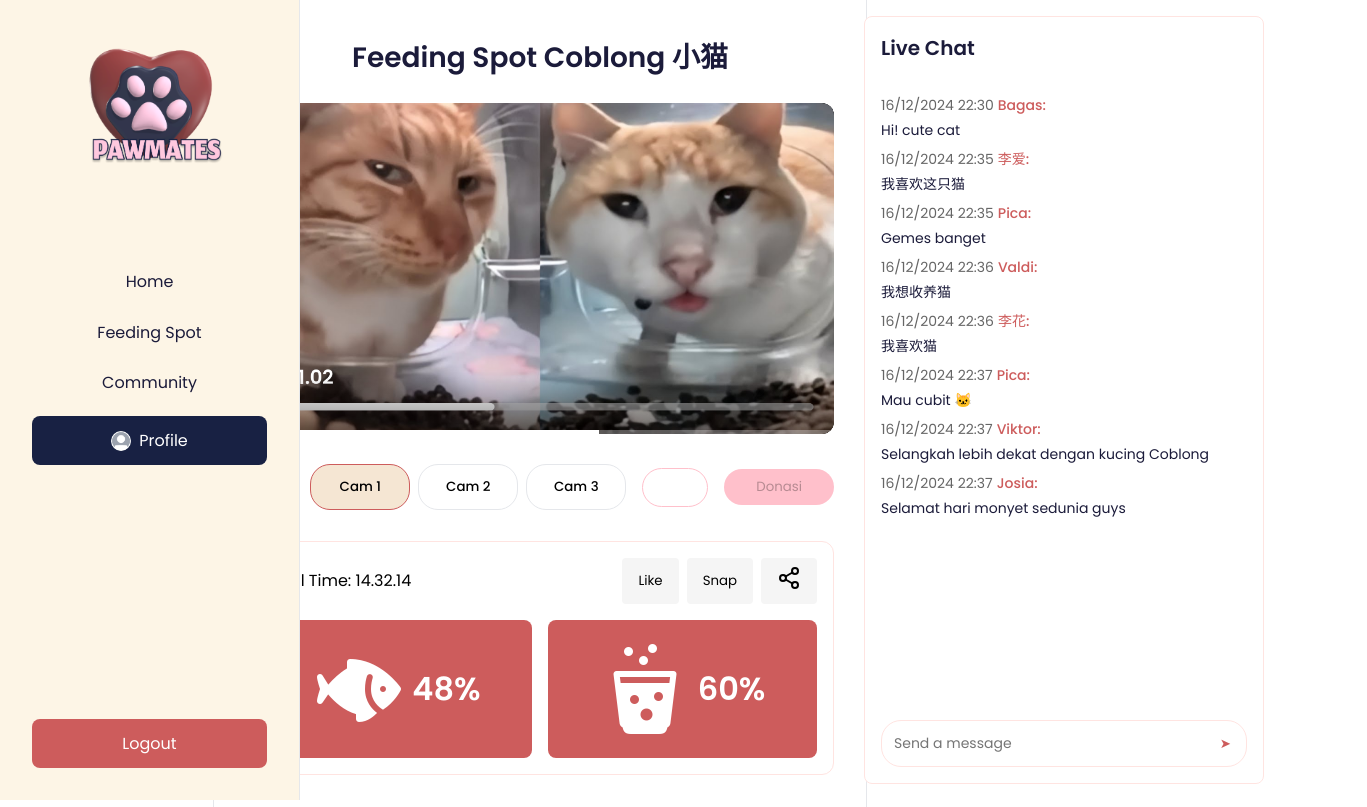
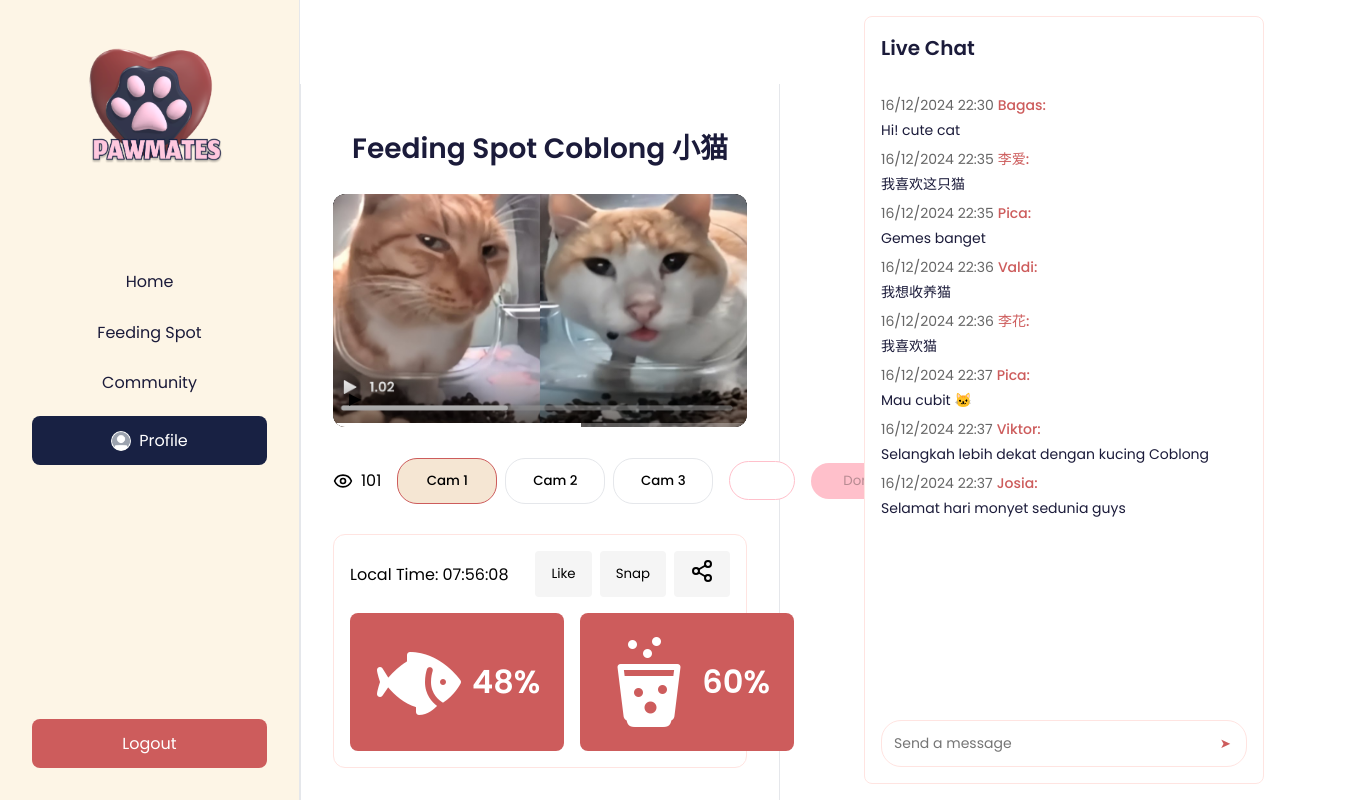
Before and after one commit to tvaldig/pawmates-lasti, a React (Create React App) app in the folder client/: page /home in a window 1280 px wide. Shown: the whole page, 1367 px wide, since content can reach past the window. Built offline with nearby package versions, Linux system fonts and the light colour scheme; sample sign-in values are in the browser's storage.

Commit message:
feat : add real-time display

```diff
--- a/client/src/home.css
+++ b/client/src/home.css
@@ -11,6 +11,8 @@
   min-height: 100vh;
   background-color: white;
   position: relative;
+  width: 100vw;
+  height: 100vh;
 }
 
 /* Tampilan Sidebar */
--- a/client/src/home.js
+++ b/client/src/home.js
@@ -1,3 +1,256 @@
+// import React, { useState, useEffect } from 'react';
+// import { Share2, Eye} from 'lucide-react';
+// import logo from "./assets/pawmateslogo.png";
+// import profileicon from "./assets/profile.png";
+// import FishFood from "./assets/FishFood.png";
+// import SparklingWater from "./assets/SparklingWater.png";
+// import catcam from "./assets/catcam.png";
+// import catcam2 from "./assets/catcam2.png";
+// import catcam3 from "./assets/catcam3.png";
+// import { useNavigate } from "react-router-dom";
+// import './home.css';
+
+// const PawMatesHome = () => {
+//   const [currentCam, setCurrentCam] = useState('cam1');
+//   const [donationAmount, setDonationAmount] = useState('');
+//   const navigate = useNavigate();
+
+//   const getCamImage = () => {
+//     switch(currentCam) {
+//       case 'cam1':
+//         return catcam;
+//       case 'cam2':
+//         return catcam2;
+//       case 'cam3':
+//         return catcam3;
+//       default:
+//         return catcam;
+//     }
+//   };
+
+//   const handleLogout = (e) => {
+//     e.preventDefault();
+//     localStorage.removeItem('token');
+//     localStorage.removeItem('userId');
+//     navigate("/");
+//   };
+
+//   useEffect(() => {
+//     const script = document.createElement("script");
+//     script.src = "https://app.sandbox.midtrans.com/snap/snap.js";
+//     script.setAttribute("data-client-key", "SB-Mid-client-aipU0Myo3pDpeGME");
+//     script.async = true;
+//     document.body.appendChild(script);
+//     return () => {
+//       document.body.removeChild(script);
+//     };
+//   }, []);
+
+//   const handleDonate = () => {
+//     if (!donationAmount) {
+//       alert("Please enter a donation amount.");
+//       return;
+//     }
+//     fetch("http://localhost:8080/transaction", {
+//       method: "POST",
+//       headers: {
+//         "Content-Type": "application/json",
+//       },
+//       body: JSON.stringify({ gross_amount: donationAmount }),
+//     })
+//       .then((response) => {
+//         if (!response.ok) {
+//           throw new Error(`HTTP error! Status: ${response.status}`);
+//         }
+//         return response.json();
+//       })
+//       .then((data) => {
+//         const transactionToken = data.transactionToken;
+
+//         if (window.snap) {
+//           window.snap.pay(transactionToken, {
+//             onSuccess: function (result) {
+//               console.log("Payment Success:", result);
+//             },
+//             onPending: function (result) {
+//               console.log("Payment Pending:", result);
+//             },
+//             onError: function (result) {
+//               console.error("Payment Error:", result);
+//             },
+//             onClose: function () {
+//               console.log("Payment popup closed without completing the payment.");
+//             },
+//           });
+//         } else {
+//           console.error("Midtrans Snap.js not loaded properly.");
+//         }
+//       })
+//       .catch((error) => {
+//         console.error("Error fetching transaction token:", error);
+//       });
+//   };
+
+//   return (
+//     <div className="container">
+//       {/* Left Sidebar */}
+//       <div className="sidebar">
+//         <div className="logo-container">
+//           <img src={logo} alt="Pawmates Logo" className="logo" />
+//         </div>
+
+//         <nav className="nav-menu">
+//           <button className="nav-item">Home</button>
+//           <button className="nav-item">Feeding Spot</button>
+//           <button className="nav-item">Community</button>
+//           <button className="nav-item profile-btn">
+//             <img src={profileicon} alt="Profile" className="profile-icon" />
+//             Profile
+//           </button>
+//         </nav>
+
+//         <button className="logout-btn" onClick={handleLogout}>Logout</button>
+//       </div>
+
+//       {/* Main Content */}
+//       <main className="main-content">
+//         <h1 className="page-title">Feeding Spot Coblong 小猫</h1>
+
+//         {/* Video Player with Fixed Aspect Ratio */}
+//         <div className="video-container">
+//           <div className="video-wrapper">
+//             <img src={getCamImage()} alt="Cat feed" className="video-feed" />
+//             <div className="video-controls-overlay">
+//               <div className="play-button">▶</div>
+//               <div className="progress-bar">
+//                 <div className="progress-bar-fill"></div>
+//               </div>
+//             </div>
+//           </div>
+//         </div>
+
+//         {/* Video Controls */}
+//         <div className="controls-section">
+//           <div className="views">
+//             <Eye className="eye-icon" />
+//             <span>101</span>
+//           </div>
+
+//           <div className="camera-controls">
+//             <button
+//               className={`cam-button ${currentCam === 'cam1' ? 'cam-active' : ''}`}
+//               onClick={() => setCurrentCam('cam1')}
+//             >
+//               Cam 1
+//             </button>
+//             <button
+//               className={`cam-button ${currentCam === 'cam2' ? 'cam-active' : ''}`}
+//               onClick={() => setCurrentCam('cam2')}
+//             >
+//               Cam 2
+//             </button>
+//             <button
+//               className={`cam-button ${currentCam === 'cam3' ? 'cam-active' : ''}`}
+//               onClick={() => setCurrentCam('cam3')}
+//             >
+//               Cam 3
+//             </button>
+//           </div>
+//           <input
+//             type="number"
+//             placeholder="Nominal"
+//             className="input-field"
+//             value={donationAmount}
+//             onChange={(e) => setDonationAmount(e.target.value)}
+//           />
+//           <button
+//             className="donate-button"
+//             onClick={handleDonate}
+//             disabled={!donationAmount}
+//           >
+//             Donasi
+//           </button>
+//         </div>
+
+//         {/* Stats Section */}
+//         <div className="stats-container">
+//           <div className="stats-header">
+//             <span className="local-time">Local Time: 14.32.14</span>
+//             <div className="action-buttons">
+//               <button>Like</button>
+//               <button>Snap</button>
+//               <button><Share2 /></button>
+//             </div>
+//           </div>
+
+//           <div className="stats-grid">
+//             <div className="stat-box">
+//               <img className="drink-icon" alt="Fish Food" src={FishFood}/>
+//               <span className="stat-value">48%</span>
+//             </div>
+//             <div className="stat-box">
+//               <img className="drink-icon" alt="Fish Food" src={SparklingWater}/>
+//               <span className="stat-value">60%</span>
+//             </div>
+//           </div>
+//         </div>
+//       </main>
+
+//       {/* Chat Section */}
+//       <aside className="chat-section">
+//         <h2 className="chat-title">Live Chat</h2>
+//         <div className="chat-messages">
+//           <div className="chat-message">
+//             <span className="message-time">16/12/2024 22:30</span>
+//             <span className="message-author">Bagas:</span>
+//             <span className="message-text">Hi! cute cat</span>
+//           </div>
+//           <div className="chat-message">
+//             <span className="message-time">16/12/2024 22:35</span>
+//             <span className="message-author">李爱:</span>
+//             <span className="message-text">我喜欢这只猫</span>
+//           </div>
+//           <div className="chat-message">
+//             <span className="message-time">16/12/2024 22:35</span>
+//             <span className="message-author">Pica:</span>
+//             <span className="message-text">Gemes banget</span>
+//           </div>
+//           <div className="chat-message">
+//             <span className="message-time">16/12/2024 22:36</span>
+//             <span className="message-author">Valdi:</span>
+//             <span className="message-text">我想收养猫</span>
+//           </div>
+//           <div className="chat-message">
+//             <span className="message-time">16/12/2024 22:36</span>
+//             <span className="message-author">李花:</span>
+//             <span className="message-text">我喜欢猫</span>
+//           </div>
+//           <div className="chat-message">
+//             <span className="message-time">16/12/2024 22:37</span>
+//             <span className="message-author">Pica:</span>
+//             <span className="message-text">Mau cubit 🐱</span>
+//           </div>
+//           <div className="chat-message">
+//             <span className="message-time">16/12/2024 22:37</span>
+//             <span className="message-author">Viktor:</span>
+//             <span className="message-text">Selangkah lebih dekat dengan kucing Coblong</span>
+//           </div>
+//           <div className="chat-message">
+//             <span className="message-time">16/12/2024 22:37</span>
+//             <span className="message-author">Josia:</span>
+//             <span className="message-text">Selamat hari monyet sedunia guys</span>
+//           </div>
+//         </div>
+//         <div className="chat-input">
+//           <input type="text" placeholder="Send a message" />
+//           <button className="send-button">➤</button>
+//         </div>
+//       </aside>
+//     </div>
+//   );
+// };
+
+// export default PawMatesHome;
 import React, { useState, useEffect } from 'react';
 import { Share2, Eye} from 'lucide-react';
 import logo from "./assets/pawmateslogo.png";
@@ -13,7 +266,26 @@ import './home.css';
 const PawMatesHome = () => {
   const [currentCam, setCurrentCam] = useState('cam1');
   const [donationAmount, setDonationAmount] = useState('');
+  const [localTime, setLocalTime] = useState(new Date().toLocaleTimeString('en-US', {
+    hour: '2-digit',
+    minute: '2-digit',
+    second: '2-digit',
+    hour12: false
+  }));
   const navigate = useNavigate();
+
+  useEffect(() => {
+    const timer = setInterval(() => {
+      setLocalTime(new Date().toLocaleTimeString('en-US', {
+        hour: '2-digit',
+        minute: '2-digit',
+        second: '2-digit',
+        hour12: false
+      }));
+    }, 1000);
+
+    return () => clearInterval(timer);
+  }, []);
 
   const getCamImage = () => {
     switch(currentCam) {
@@ -175,7 +447,7 @@ const PawMatesHome = () => {
         {/* Stats Section */}
         <div className="stats-container">
           <div className="stats-header">
-            <span className="local-time">Local Time: 14.32.14</span>
+            <span className="local-time">Local Time: {localTime}</span>
             <div className="action-buttons">
               <button>Like</button>
               <button>Snap</button>
```
